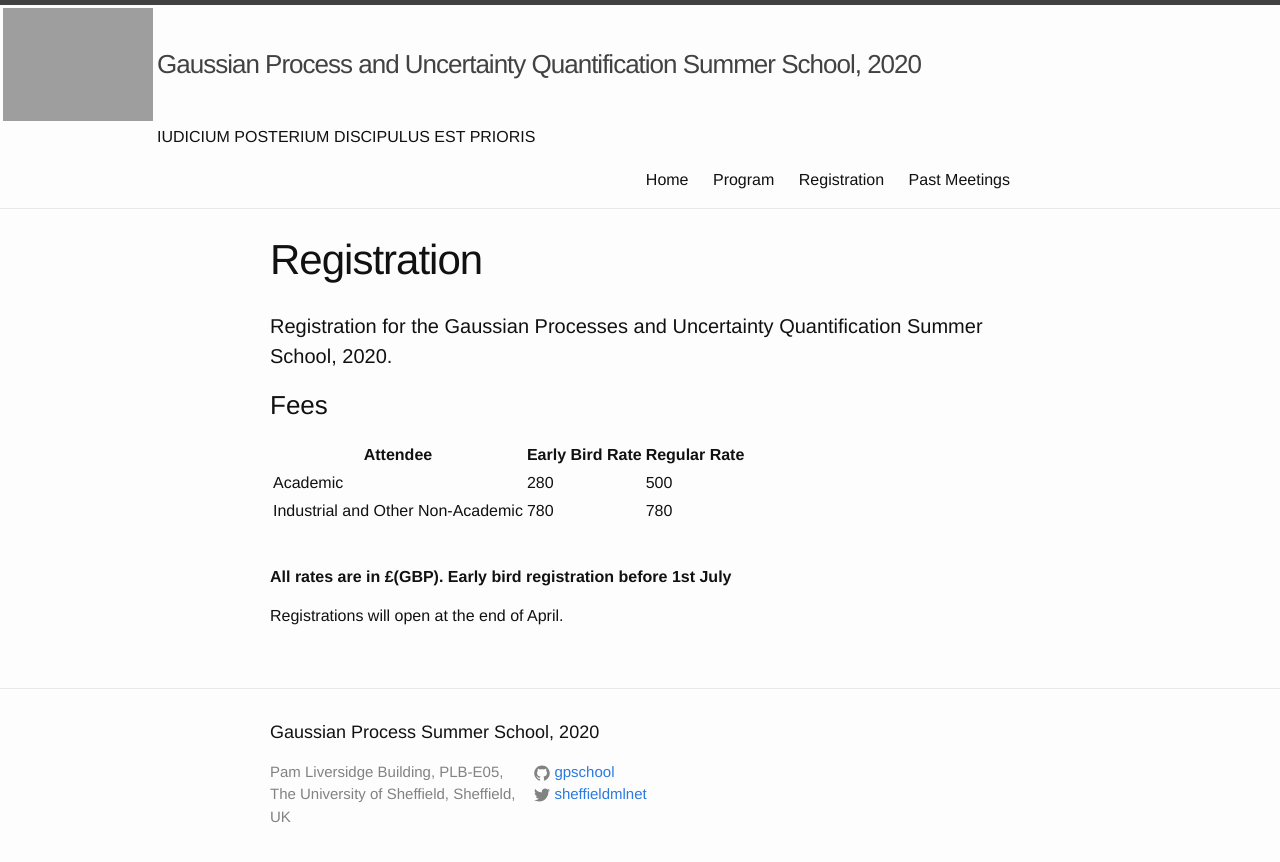
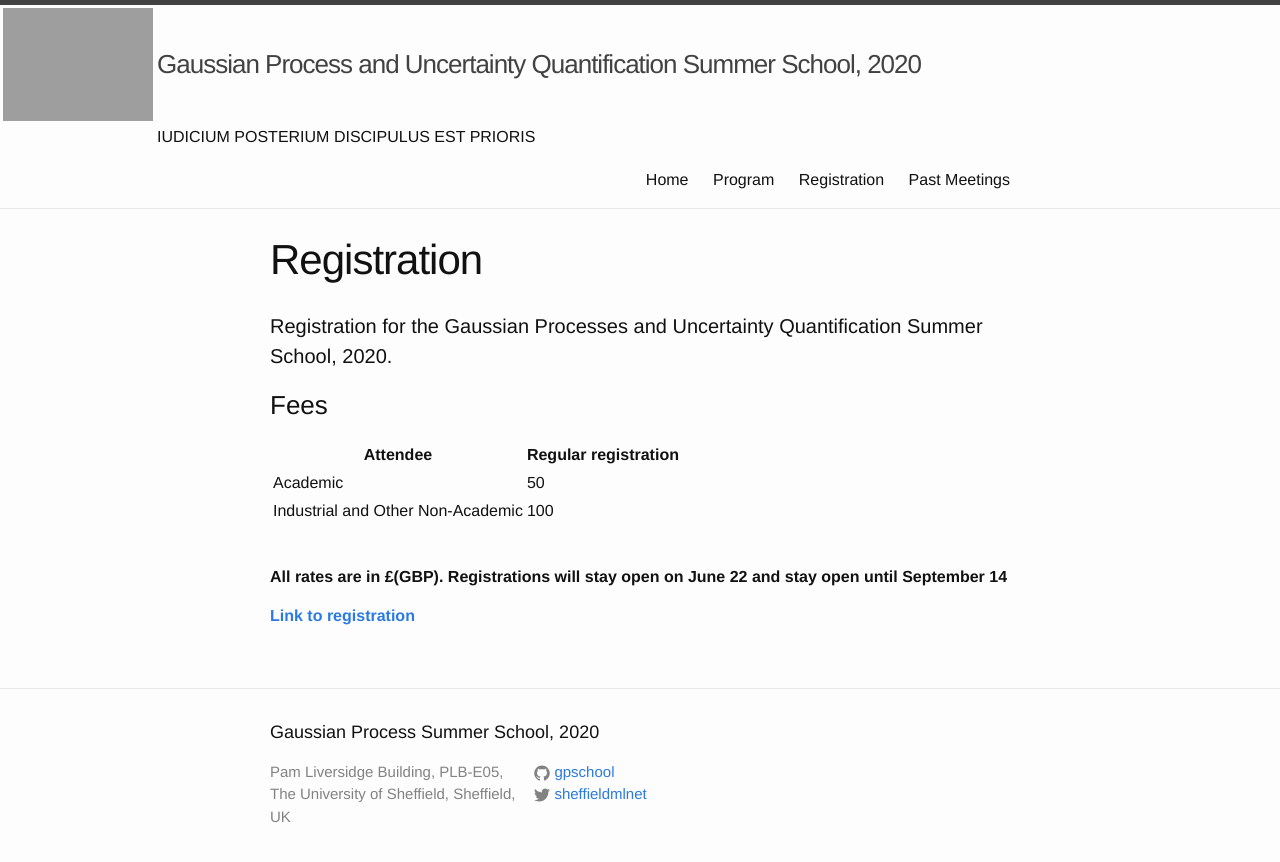
Before and after one commit to gpschool/gpss20, a Jekyll site: the page built from registration.md, in a window 1280 px wide. Shown: the top 862 px of the page. Built offline with Jekyll 4.4.1, drawn with Linux system fonts in a browser that asks for light colours.

Commit message:
details registration

```diff
--- a/registration.md
+++ b/registration.md
@@ -8,10 +8,10 @@ weight: 3
 
 ### Fees
 
-Attendee                          | Early Bird Rate | Regular Rate
-----------------------------------|-----------------|--------------
-Academic                          |      280        |  500
-Industrial and Other Non-Academic |      780        |  780
+Attendee                          | Regular registration |
+----------------------------------|----------------------|
+Academic                          |      50              |
+Industrial and Other Non-Academic |      100             |
 
 <br />
 
@@ -19,15 +19,15 @@ Industrial and Other Non-Academic |      780        |  780
 
 [//]: # (If you want to be added to the waiting list, please [contact us](mailto:mauricio.alvarez@sheffield.ac.uk).)
 
-**All rates are in £(GBP). Early bird registration before 1st July**
+**All rates are in £(GBP). Registrations will stay open on June 22 and stay open until September 14**
 
-Registrations will open at the end of April.
+[//]: # (Registrations will open at the end of April.)
 
 [//]: # (Follow the link below to register. Academics and members of our industrial club can register at the reduced rate. Other registrants need to register at the full cost.)
 
 [//]: # (Registrants to the summer school can attend the workshop free of charge.)
 
-[//]: # ([**Link to registration**](https://onlineshop.shef.ac.uk/conferences-and-events/faculty-of-engineering/computer-science/summer-school-in-gaussian-processes-and-uncertainty-quantification))
+[**Link to registration**](https://onlineshop.shef.ac.uk/product-catalogue/faculty-of-engineering/computer-science-department/computer-science-department/summer-school-in-gaussian-processes-and-uncertainty-quantification)
 
 
 <!-- If you have registered and need a visa to come to UK, please apply for a Standard visa. More details regards the visa application can be found
```
